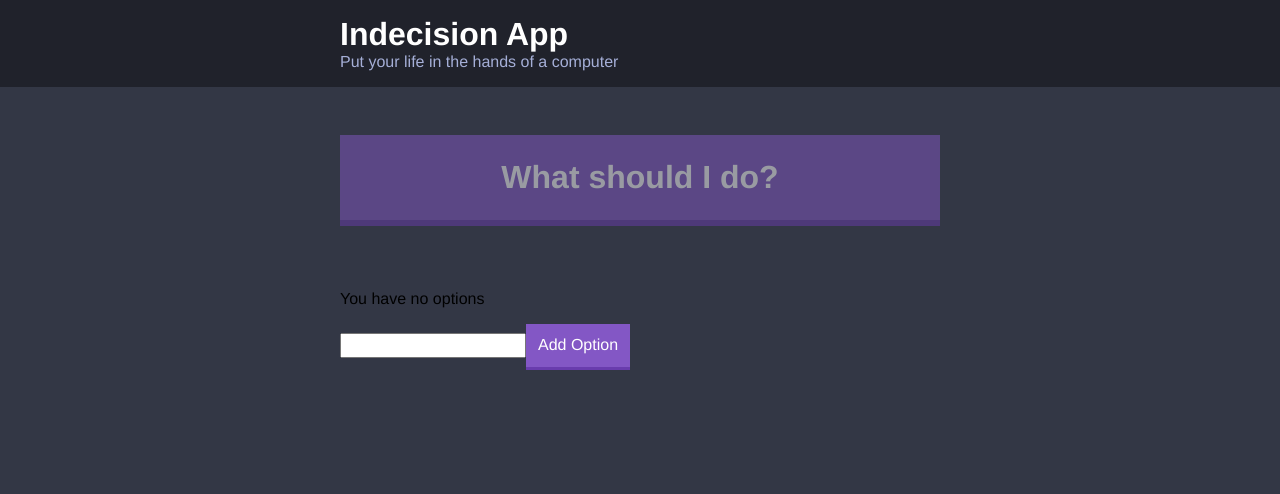
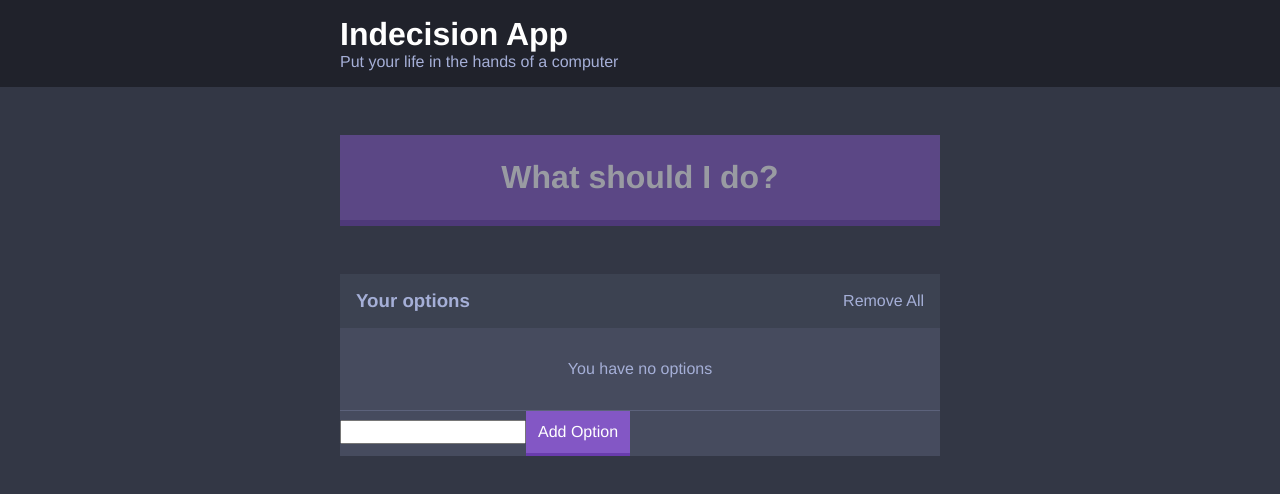
Before and after one commit to JulianNicholls/React-2-Indecision, a React app: page / in a window 1280 px wide. Shown: the top 494 px of the page. Built offline with nearby package versions, Linux system fonts and the light colour scheme.

Commit message:
Style Options widget

```diff
--- a/src/App.js
+++ b/src/App.js
@@ -68,12 +68,14 @@
 
         <div className="container">
           <Action hasOptions={options.length > 0} makeDecision={this.decide} />
+          <div className="widget">
             <Options
               options={options}
               removeAll={this.removeAll}
               removeOption={this.removeOption}
             />
             <AddOption addOption={this.addOption} />
+          </div>
         </div>
 
         <OptionModal selected={this.state.selected} closeModal={this.closeModal} />
--- a/src/components/Options.js
+++ b/src/components/Options.js
@@ -1,19 +1,19 @@
 import React from 'react';
 
-const Options = ({ options, removeAll, removeOption }) => {
-  if (options.length === 0) return <p>You have no options</p>;
-
-  return (
-    <div>
+const Options = ({ options, removeAll, removeOption }) => (
+  <div>
+    <div className="widget-header">
+      <h3 className="widget-header__title">Your options</h3>
       <button className="button button--link" onClick={removeAll}>
         Remove All
       </button>
-      {options.map(option => (
-        <Option key={option} text={option} removeOption={removeOption} />
-      ))}
     </div>
-  );
-};
+    {options.length === 0 && <p className="widget__message">You have no options</p>}
+    {options.map(option => (
+      <Option key={option} text={option} removeOption={removeOption} />
+    ))}
+  </div>
+);
 
 const Option = ({ text, removeOption }) => (
   <div className="option">
--- a/src/styles/base/_settings.scss
+++ b/src/styles/base/_settings.scss
@@ -4,6 +4,8 @@
 $off-white: #a5afd7;
 
 $dark-blue: #333745;
+$blue: #3c4251;
+$light-blue: #464b5e;
 $purple: #8357c5;
 
 // Sizing
--- /dev/null
+++ b/src/styles/components/_widget.scss
@@ -0,0 +1,24 @@
+.widget {
+  background: $light-blue;
+  margin-bottom: $xl-size;
+}
+
+.widget-header {
+  background: $blue;
+  color: $off-white;
+  display: flex;
+  justify-content: space-between;
+  padding: $m-size;
+}
+
+.widget-header__title {
+  margin: 0;
+}
+
+.widget__message {
+  border-bottom: 1px solid lighten($light-blue, 10%);
+  color: $off-white;
+  margin: 0;
+  padding: $l-size;
+  text-align: center;
+}
--- a/src/styles/styles.scss
+++ b/src/styles/styles.scss
@@ -5,3 +5,4 @@
 @import 'components/buttons';
 @import 'components/container';
 @import 'components/header';
+@import 'components/widget';
```
Lines whose indentation alone changed are shown as unchanged.
